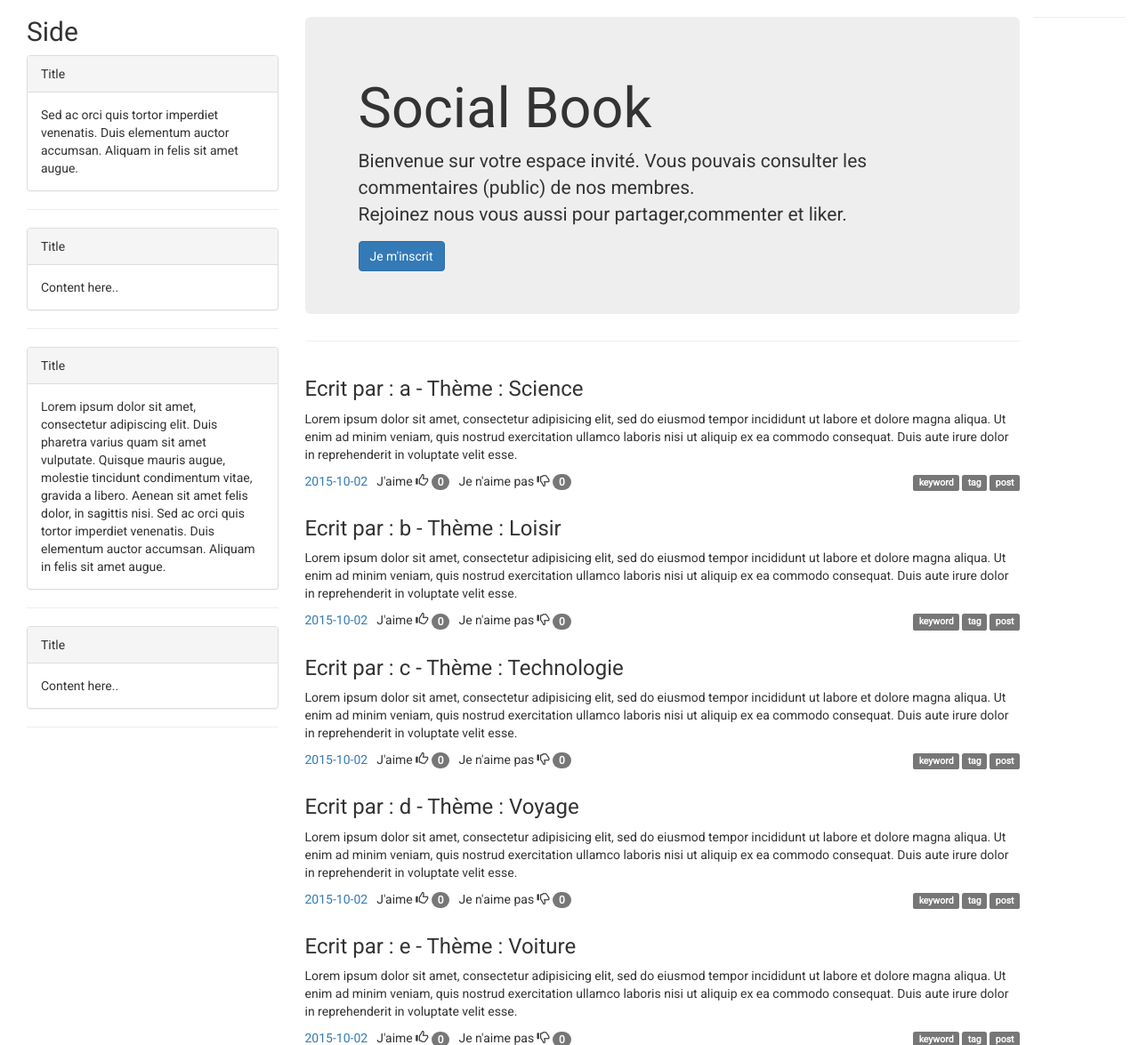
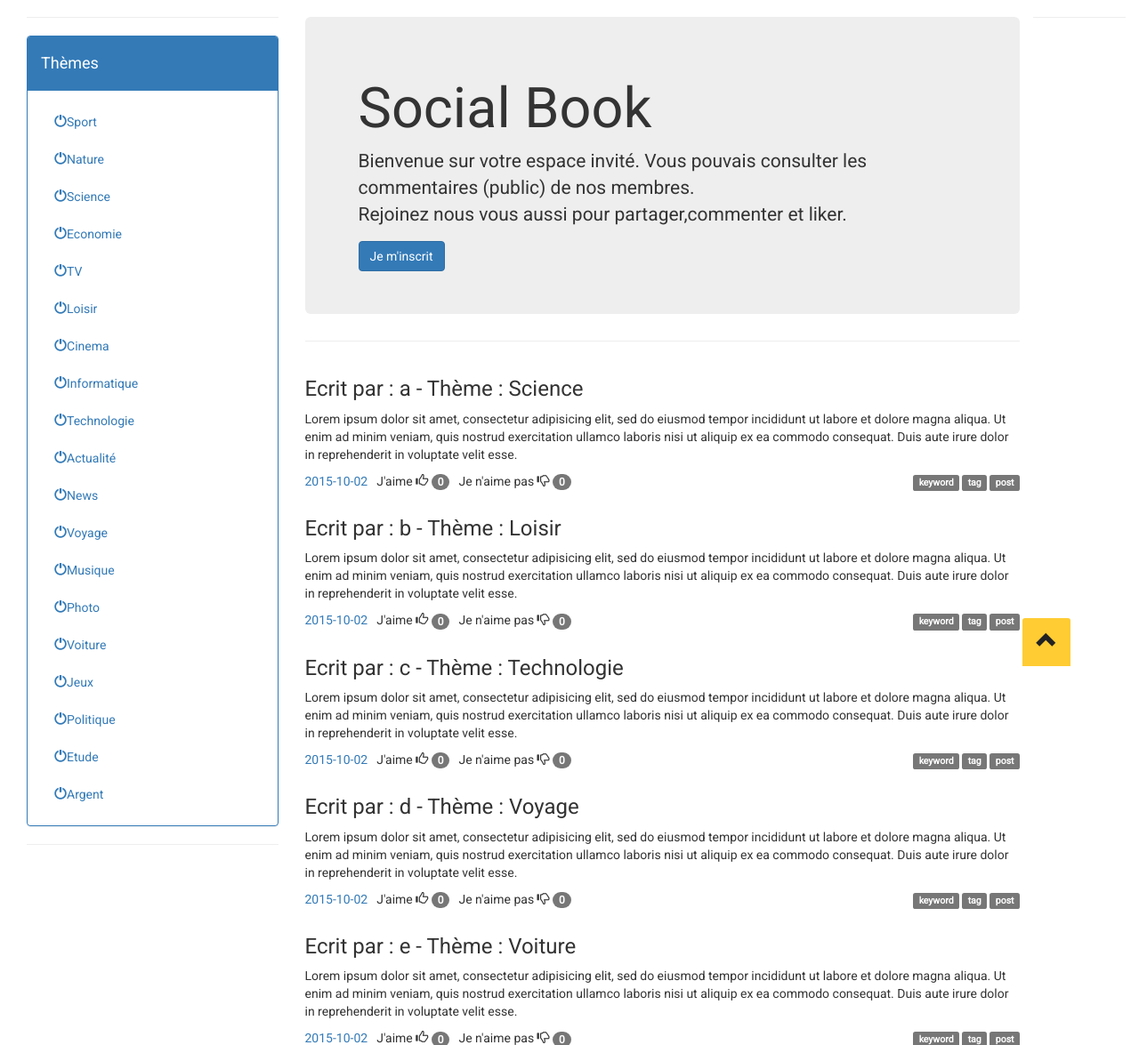
Before and after one commit to YRPRO/Pweb, a PHP site: page /vue/filVisiteur.php in a window 1280 px wide. Shown: the part 51-1226 px from the top of the page at 89% size. Run offline with PHP 8.4, Linux system fonts and the light colour scheme; data comes from the database, SQL or seed files in the repository; some libraries are stand-ins or nearby versions.

Commit message:
Maj 14/10 - 10 h 03

```diff
--- a/controle/fonction.php
+++ b/controle/fonction.php
@@ -84,6 +84,18 @@
 		$dataNbUtilisateur = $tmp[0];
 		$q->closeCursor();
 		return $dataNbUtilisateur;
+	}
+
+function recupLibelleTheme(){
+		global $db;
+		$q = $db->prepare('SELECT libelleTheme
+							 FROM theme
+							');
+		$q->execute();
+		$data = $q->fetchALL(PDO::FETCH_OBJ);
+		//$dataNbUtilisateur = $tmp[0];
+		$q->closeCursor();
+		return $data;
 	}
 	//fonction de recuperation du nombre de commentaires
 	function recupNbcommentaire(){
--- a/vue/filVisiteur.php
+++ b/vue/filVisiteur.php
@@ -4,37 +4,32 @@
   include("../partie/entete.php");
   include("../partie/menu.php");
   ?>
-	<body>
+  <body>
 
 <div class="container-fluid">
 
   <!--left-->
   <div class="col-sm-3">
-        <h2>Side</h2>
-    	<div class="panel panel-default">
-         	<div class="panel-heading">Title</div>
-         	<div class="panel-body">Sed ac orci quis tortor imperdiet venenatis. Duis elementum auctor accumsan.
-            Aliquam in felis sit amet augue.</div>
+        <hr>
+    <div class="panel panel-primary">
+          <div class="panel-heading"><H4>Thèmes</h4></div>
+          <div class="panel-body">
+<ul id="sidebar" class="nav nav-pills nav-stacked" style="max-width: 400px;">
+        <?php
+       require('../modele/dataBase.php');
+  require('../controle/fonction.php');
+  $theme= recupLibelleTheme();
+
+          for($i = 0;$i<count($theme);$i++){
+            ?>
+ <li><a href="#"><span class="glyphicon glyphicon-off"></span><?php echo $theme[$i]->libelleTheme ?></a></li>
+<?php } ?>
+</ul>
+
+          </div>
         </div>
         <hr>
-        <div class="panel panel-default">
-         	<div class="panel-heading">Title</div>
-         	<div class="panel-body">Content here..</div>
-        </div>
-        <hr>
-        <div class="panel panel-default">
-         	<div class="panel-heading">Title</div>
-         	<div class="panel-body">Lorem ipsum dolor sit amet, consectetur adipiscing elit. Duis pharetra varius quam sit amet vulputate.
-            Quisque mauris augue, molestie tincidunt condimentum vitae, gravida a libero. Aenean sit amet felis
-            dolor, in sagittis nisi. Sed ac orci quis tortor imperdiet venenatis. Duis elementum auctor accumsan.
-            Aliquam in felis sit amet augue.</div>
-        </div>
-        <hr>
-        <div class="panel panel-default">
-         	<div class="panel-heading">Title</div>
-         	<div class="panel-body">Content here..</div>
-        </div>
-        <hr>
+
   </div><!--/left-->
 
   <!--center-->
@@ -50,8 +45,6 @@
   </div>
     <hr>
      <?php
-       require('../modele/dataBase.php');
-  require('../controle/fonction.php');
   $coms= recupCommentairePublic();
 
           for($i = 0;$i<count($coms);$i++){
@@ -67,15 +60,13 @@
       </div>
     </div>
      <?php  } ?>
-
-
-
   </div><!--/center-->
 
   <hr>
 </div><!--/container-fluid-->
-	<!-- script references -->
-		<script src="//ajax.googleapis.com/ajax/libs/jquery/2.0.2/jquery.min.js"></script>
-		<script src="js/bootstrap.min.js"></script>
-	</body>
+<hr>
+  </body>
+  <?php
+  include("../partie/footer.php");
+  ?>
 </html>
```
Also changed, not shown: vue/filVisiteur2.php (+12 -3 lines).
